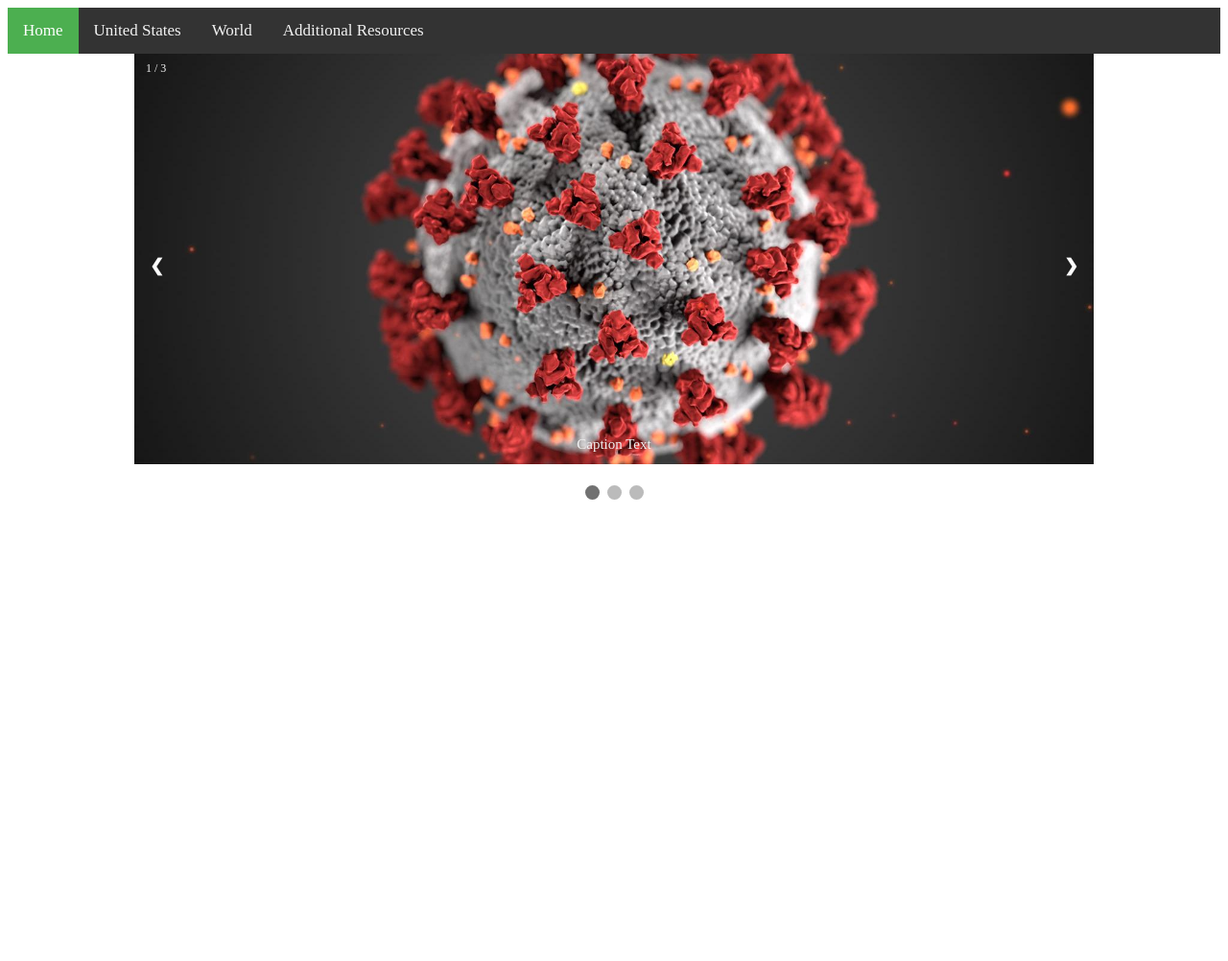
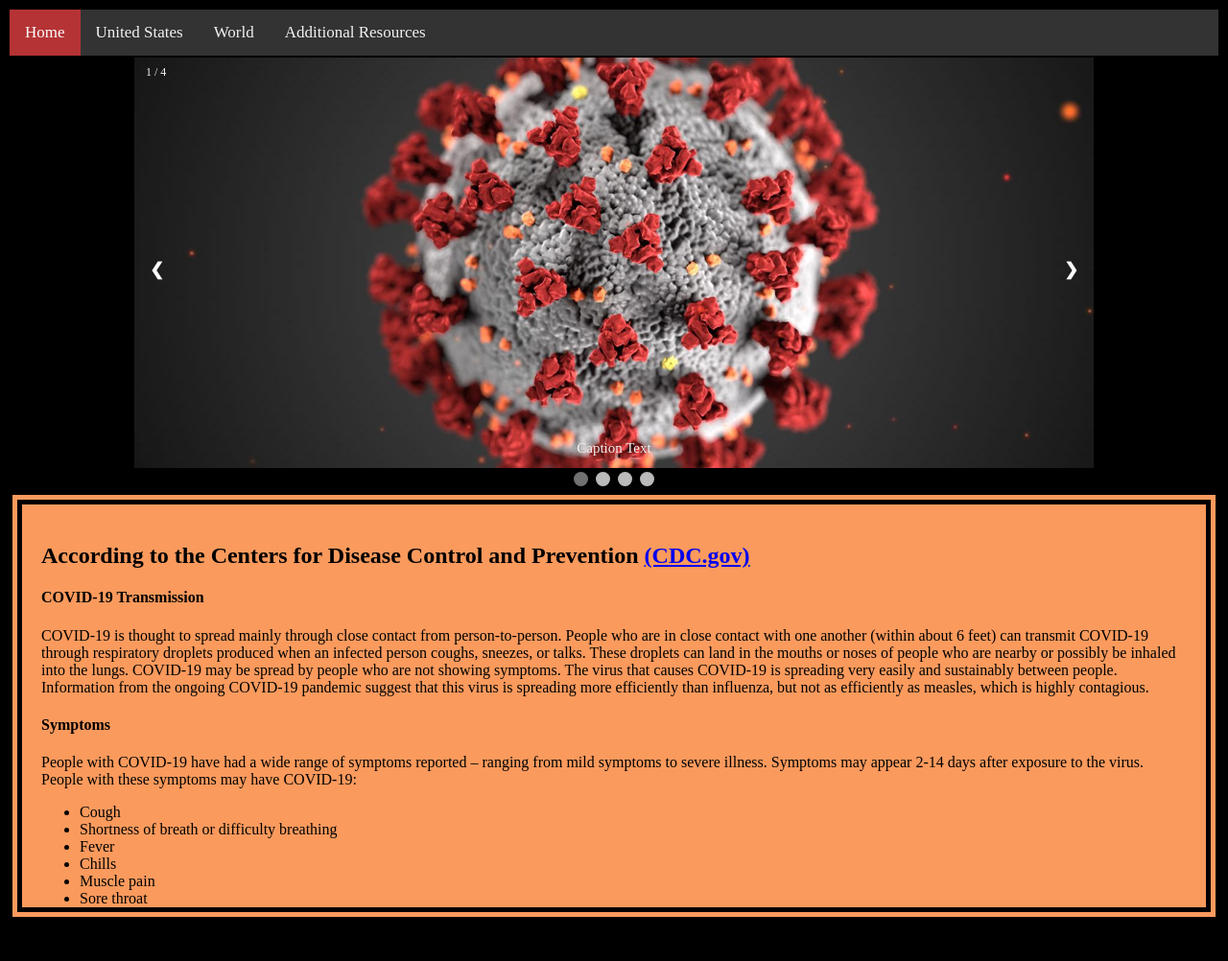
Before and after one commit to crowleyjm/covid_data_tracker, a PHP site: page /home.html in a window 1280 px wide. Shown: the top 1002 px of the page at 96% size. Run offline with PHP 8.4, Linux system fonts and the light colour scheme.

Commit message:
fifth commit

```diff
--- a/home.css
+++ b/home.css
@@ -5,6 +5,8 @@
 .navMenu {
   background-color: #333;
   overflow: hidden;
+  border-style: solid;
+  border-width:2px;
 }
 
 /* Style the links inside the navigation bar */
@@ -19,13 +21,13 @@
 
 /* Change the color of links on hover */
 .navMenu a:hover {
-  background-color: #ddd;
+  background-color: #fb9a5d;
   color: black;
 }
 
 /* Add a color to the active/current link */
 .navMenu a.active {
-  background-color: #4CAF50;
+  background-color: #b53334;
   color: white;
 }
 
@@ -85,7 +87,7 @@
     text-align: center;
 }
 
-/* Number text (1/3 etc) */
+/* Number text (1/4 etc) */
 .numbertext {
     color: #f2f2f2;
     font-size: 12px;
@@ -137,3 +139,12 @@
         opacity: 1
     }
 }
+
+div.transmission {
+    height: 450px;
+    background-color: #fb9a5d;
+    border-style: double;
+    border-width: 15px;
+    padding: 20px;
+    overflow: scroll;
+}
--- a/home.html
+++ b/home.html
@@ -21,35 +21,80 @@
 
         <!-- Full-width images with number and caption text -->
         <div class="mySlides fade">
-            <div class="numbertext">1 / 3</div>
+            <div class="numbertext">1 / 4</div>
             <img src="fda-covid19-1600x900.jpg" style="width:100%">
             <div class="text">Caption Text</div>
         </div>
 
         <div class="mySlides fade">
-            <div class="numbertext">2 / 3</div>
-            <img src="cdc-COVIDprevention_airport_bg.png" style="width:100%">
+            <div class="numbertext">2 / 4</div>
+            <img src="time-covid-19-wash-hands-dry-skin_resize.jpg" style="width:100%">
             <div class="text">Caption Two</div>
         </div>
 
         <div class="mySlides fade">
-            <div class="numbertext">3 / 3</div>
-            <img src="wnpr-testing-03-16-2020_ja_1944a_1_.jpg" style="width:100%">
+            <div class="numbertext">3 / 4</div>
+            <img src="wnpr-testing-03-16-2020_ja_1944a_1_resize.jpg" style="width:100%">
             <div class="text">Caption Three</div>
+        </div>
+
+        <div class="mySlides fade">
+            <div class="numbertext">4 / 4</div>
+            <img src="cnbc-106494535-1587160437387gettyimages-1210300981_resize.jpeg" style="width:100%">
+            <div class="text">Caption Four</div>
         </div>
 
         <!-- Next and previous buttons -->
         <a class="prev" onclick="plusSlides(-1)">&#10094;</a>
         <a class="next" onclick="plusSlides(1)">&#10095;</a>
     </div>
-    <br>
-
     <!-- The dots/circles -->
     <div style="text-align:center">
         <span class="dot" onclick="currentSlide(1)"></span>
         <span class="dot" onclick="currentSlide(2)"></span>
         <span class="dot" onclick="currentSlide(3)"></span>
+        <span class="dot" onclick="currentSlide(4)"></span>
     </div>
+    <div class="transmission">
+        <h2>According to the Centers for Disease Control and Prevention
+            <a href="https://www.cdc.gov/coronavirus/2019-ncov/index.html">(CDC.gov)</a>
+        </h2>
+        <h4>COVID-19 Transmission</h4>
+        <p>
+            COVID-19 is thought to spread mainly through close contact from person-to-person.
+            People who are in close contact with one another (within about 6 feet)
+            can transmit COVID-19 through respiratory droplets produced when an infected person coughs, sneezes, or talks.
+            These droplets can land in the mouths or noses of people who are nearby or possibly be inhaled into the lungs.
+            COVID-19 may be spread by people who are not showing symptoms. The virus that causes COVID-19 is spreading very
+            easily and sustainably between people. Information from the ongoing COVID-19 pandemic suggest that this virus is
+            spreading more efficiently than influenza, but not as efficiently as measles, which is highly contagious.
+        </p>
+        <h4>Symptoms</h4>
+        <p>
+            People with COVID-19 have had a wide range of symptoms reported – ranging from mild symptoms to severe illness.
+            Symptoms may appear 2-14 days after exposure to the virus. People with these symptoms may have COVID-19:
+        </p>
+        <ul>
+            <li>Cough</li>
+            <li>Shortness of breath or difficulty breathing</li>
+            <li>Fever</li>
+            <li>Chills</li>
+            <li>Muscle pain</li>
+            <li>Sore throat</li>
+            <li>New loss of taste or smell</li>
+        </ul>
+        <h4>How to Protect Yourself & Others</h4>
+        <p>
+            There is currently no vaccine to prevent coronavirus disease 2019 (COVID-19), so the
+            best way to prevent illness is to avoid being exposed to this virus. Therefore, everyone should
+            Wash your hands often with soap and water for at least 20 seconds especially after you have
+            been in a public place, or after blowing your nose, coughing, or sneezing. If soap and water are not
+            readily available, use a hand sanitizer that contains at least 60% alcohol. Cover all surfaces of
+            your hands and rub them together until they feel dry. Avoid touching your eyes, nose, and mouth with
+            unwashed hands.
+        </p>
+    </div>
+    <br>
     <script src="home.js"></script>
 </body>
 </html>
--- a/home.js
+++ b/home.js
@@ -43,3 +43,5 @@ function autoSlides() {
   slides[slideIndex-1].style.display = "block";
   setTimeout(showSlides, 7000); // Change image every 7 seconds
 }
+
+document.body.style.backgroundColor = "black";
--- a/resources.css
+++ b/resources.css
@@ -4,6 +4,8 @@
 .navMenu {
   background-color: #333;
   overflow: hidden;
+  border-style: solid;
+  border-width:2px;
 }
 
 /* Style the links inside the navigation bar */
@@ -18,12 +20,12 @@
 
 /* Change the color of links on hover */
 .navMenu a:hover {
-  background-color: #ddd;
+  background-color: #fb9a5d;
   color: black;
 }
 
 /* Add a color to the active/current link */
 .navMenu a.active {
-  background-color: #4CAF50;
+  background-color: #b53334;
   color: white;
 }
--- a/us.js
+++ b/us.js
@@ -61,6 +61,7 @@ function bindButtons(){
         document.getElementById("date").textContent = obj.data_as_of;
         document.getElementById("start").textContent = obj.start_week;
         document.getElementById("end").textContent = obj.end_week;
+        document.getElementById("download").value = "Download data for " + obj.state;
         console.log(obj.footnote)
         if (typeof obj.footnote !== "undefined") {
         document.getElementById("note").textContent = "*Note: " + obj.footnote;
@@ -87,7 +88,6 @@ function bindButtons(){
 
   function download(filename, text) {
     var element = document.createElement('a');
-    console.log(text)
     element.setAttribute('href', 'data:text/plain;charset=utf-8,' + encodeURIComponent(JSON.stringify(text)));
     element.setAttribute('download', filename);
 
--- a/world.css
+++ b/world.css
@@ -4,6 +4,8 @@
 .navMenu {
   background-color: #333;
   overflow: hidden;
+  border-style: solid;
+  border-width:2px;
 }
 
 /* Style the links inside the navigation bar */
@@ -18,12 +20,12 @@
 
 /* Change the color of links on hover */
 .navMenu a:hover {
-  background-color: #ddd;
+  background-color: #fb9a5d;
   color: black;
 }
 
 /* Add a color to the active/current link */
 .navMenu a.active {
-  background-color: #4CAF50;
+  background-color: #b53334;
   color: white;
 }
```
Also changed, not shown: us.css (+12 -2 lines), us.html (+4 -4 lines), cnbc-106494535-1587160437387gettyimages-1210300981.jpeg (added), cnbc-106494535-1587160437387gettyimages-1210300981_resize.jpeg (added), time-covid-19-wash-hands-dry-skin.jpg (added), time-covid-19-wash-hands-dry-skin_resize.jpg (added), wnpr-testing-03-16-2020_ja_1944a_1_resize.jpg (added).
